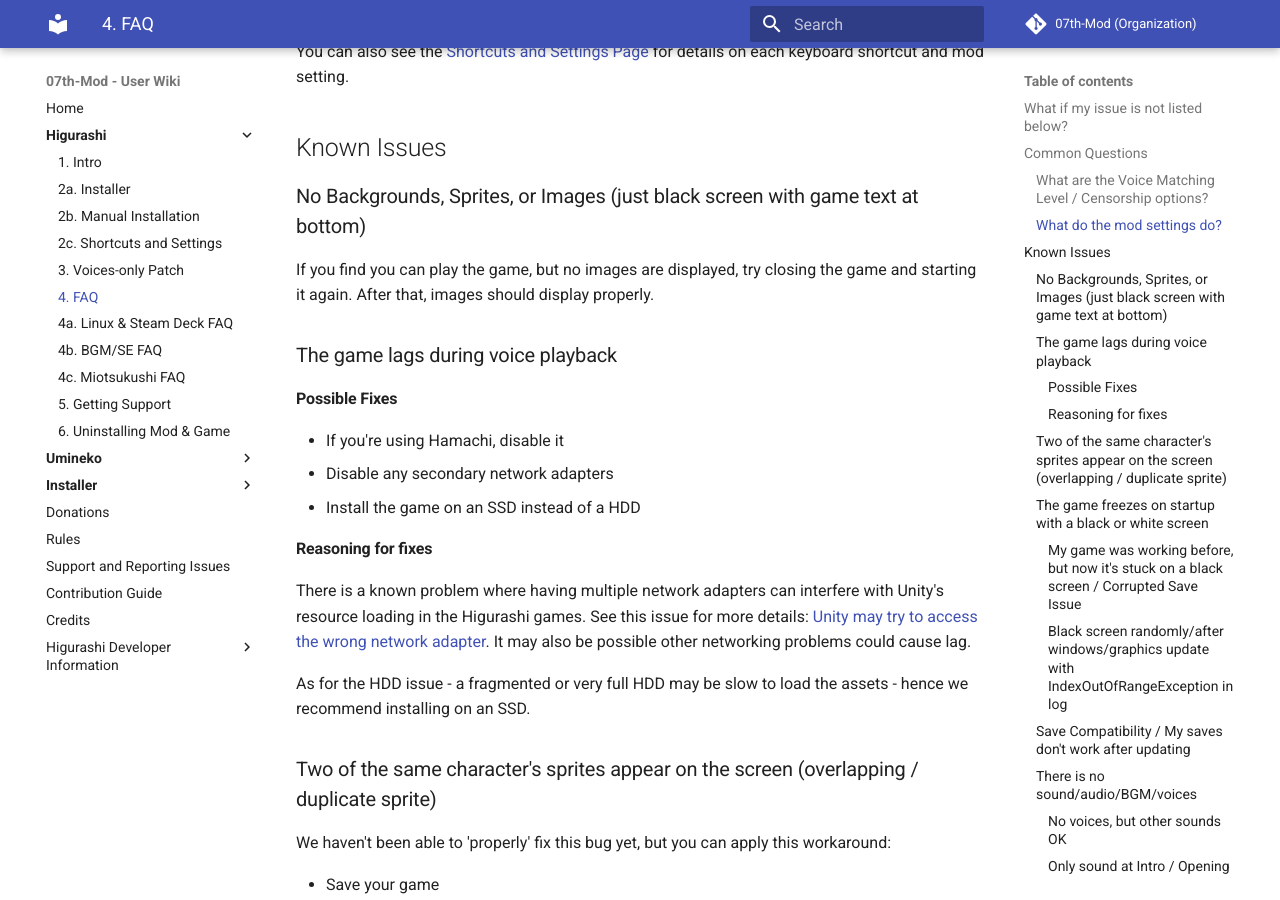
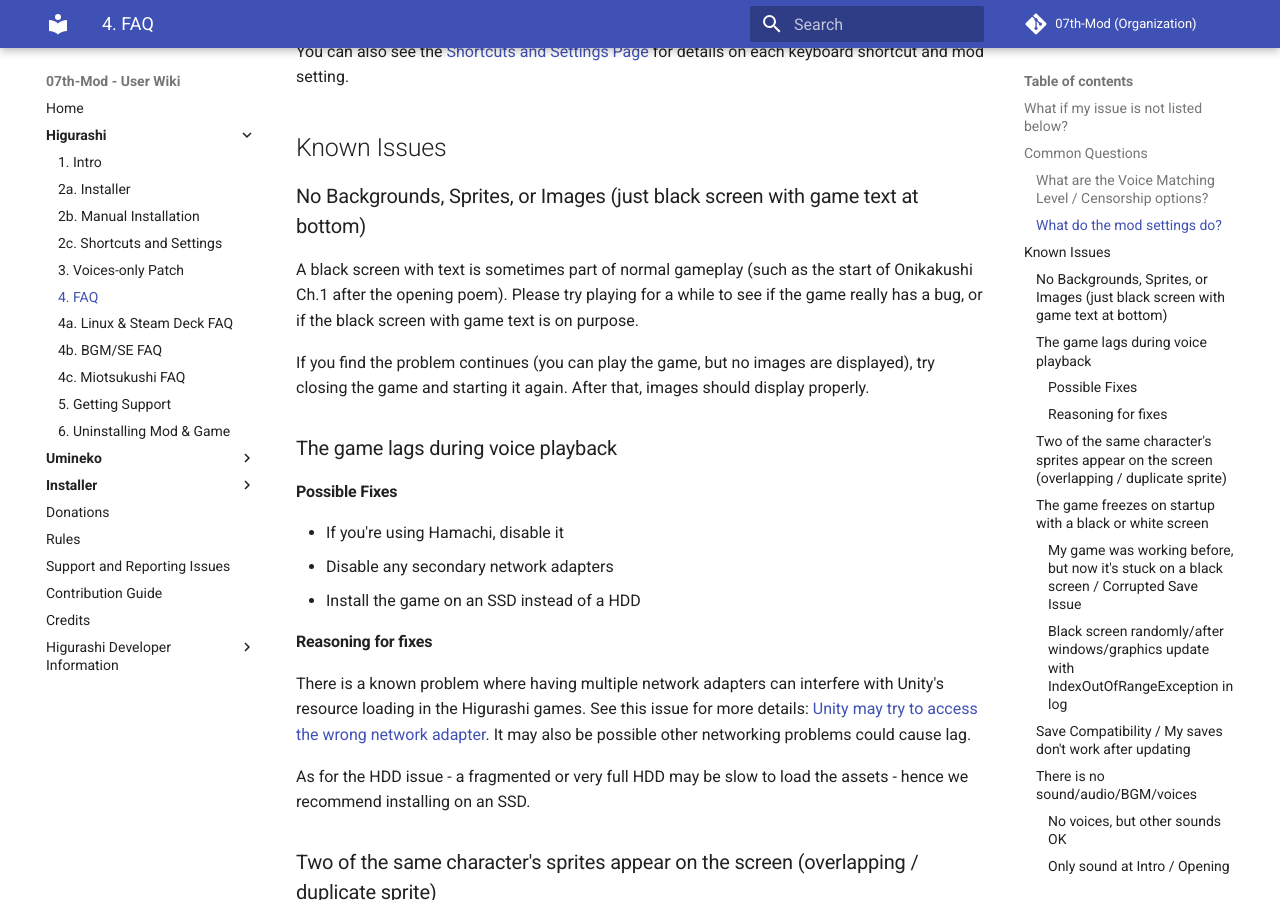
Before and after one commit to 07th-mod/wiki, an MkDocs documentation site: the page built from docs/Higurashi/FAQ.md, in a window 1280 px wide and 900 px high, scrolled down 970 px. Built offline with MkDocs 1.6.1 and Material for MkDocs 9.7.7, drawn with Linux system fonts in a browser that asks for light colours.

Commit message:
Update Higurashi FAQ about no images

```diff
--- a/docs/Higurashi/FAQ.md
+++ b/docs/Higurashi/FAQ.md
@@ -20,7 +20,9 @@
 
 ### No Backgrounds, Sprites, or Images (just black screen with game text at bottom)
 
-If you find you can play the game, but no images are displayed, try closing the game and starting it again. After that, images should display properly.
+A black screen with text is sometimes part of normal gameplay (such as the start of Onikakushi Ch.1 after the opening poem). Please try playing for a while to see if the game really has a bug, or if the black screen with game text is on purpose.
+
+If you find the problem continues (you can play the game, but no images are displayed), try closing the game and starting it again. After that, images should display properly.
 
 ### The game lags during voice playback
 
```
